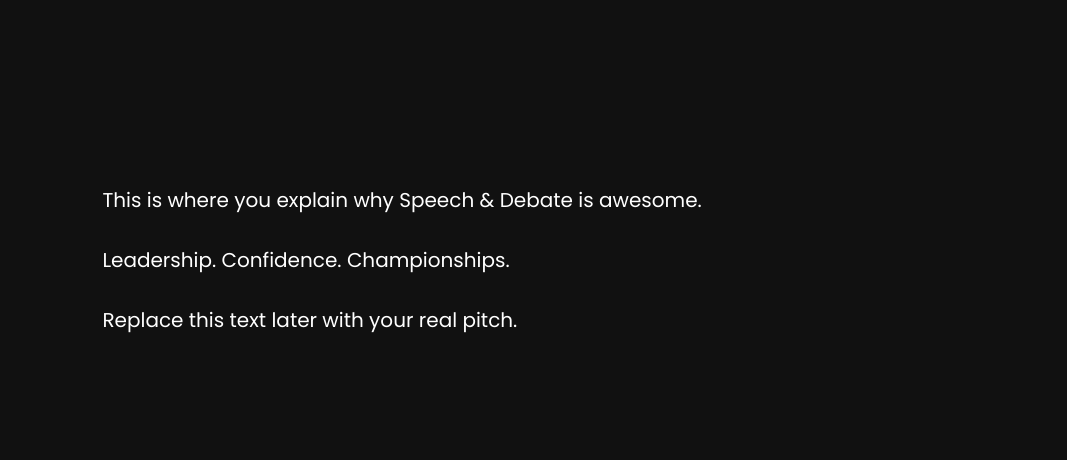
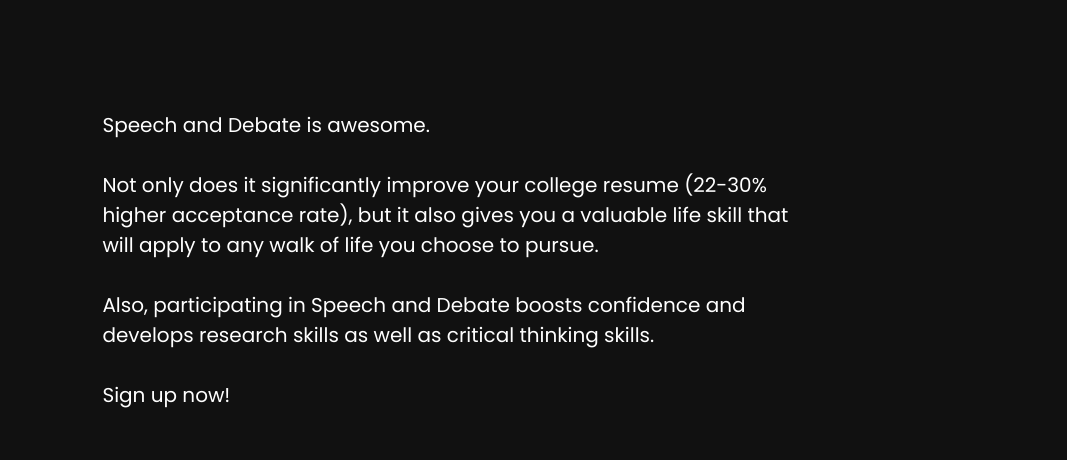
Before and after one commit to Changeoftyde/speechanddebatesite, a plain HTML site: page index.html in a window 1280 px wide. Shown: the part 940-1400 px from the top of the page, 0-1067 px from the left. Drawn offline with Linux system fonts and the light colour scheme.

Commit message:
Update index.html

```diff
--- a/index.html
+++ b/index.html
@@ -136,9 +136,10 @@ html, body {
 <div class="section" id="nextpage">
 
   <span class="centercontent">
-    This is where you explain why Speech & Debate is awesome.<br><br>
-    Leadership. Confidence. Championships.<br><br>
-    Replace this text later with your real pitch.
+    Speech and Debate is awesome.
+    <br><br>Not only does it significantly improve your college resume (22-30% higher acceptance rate), but it also gives you a valuable life skill that will apply to any walk of life you choose to pursue.
+    <br><br>Also, participating in Speech and Debate boosts confidence and develops research skills as well as critical thinking skills.
+    <br><br>Sign up now!
   </span>
 
   <div class="imagecolumn">
```
